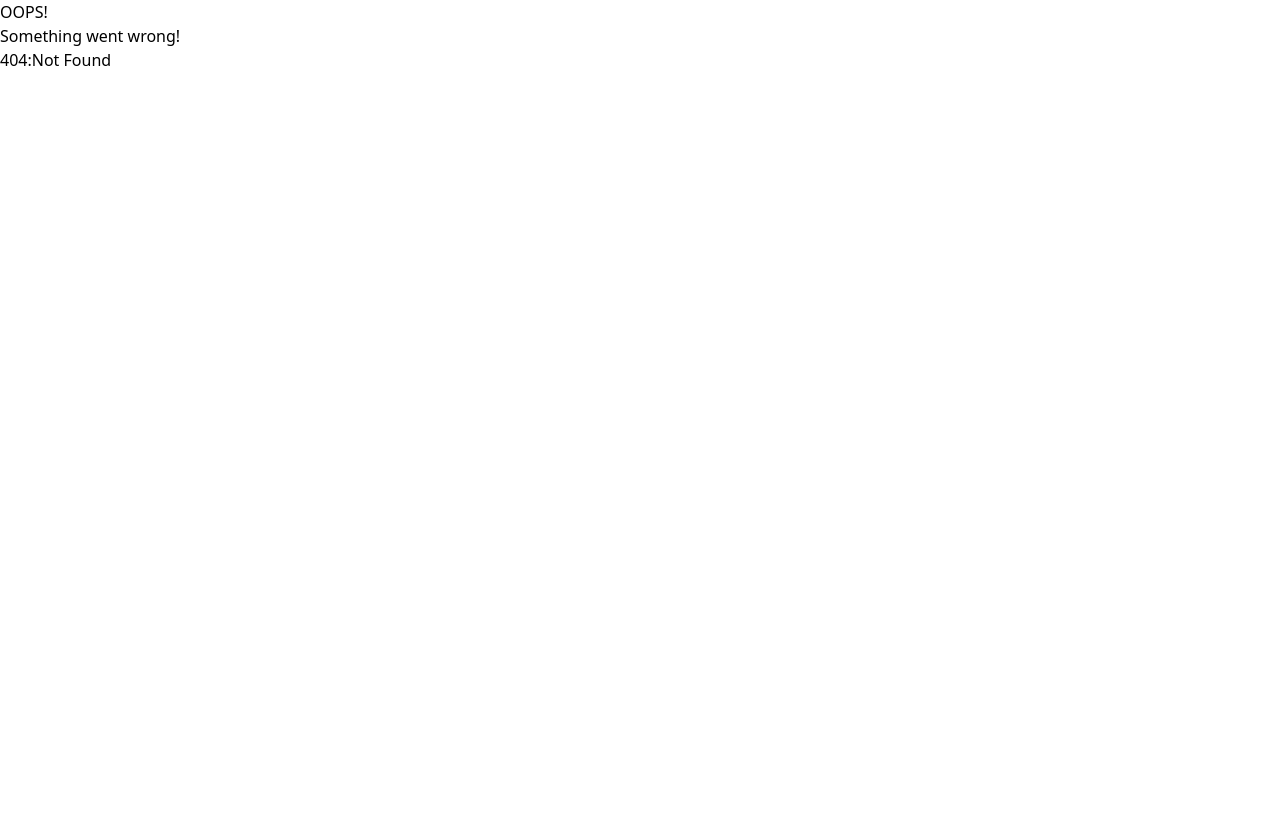
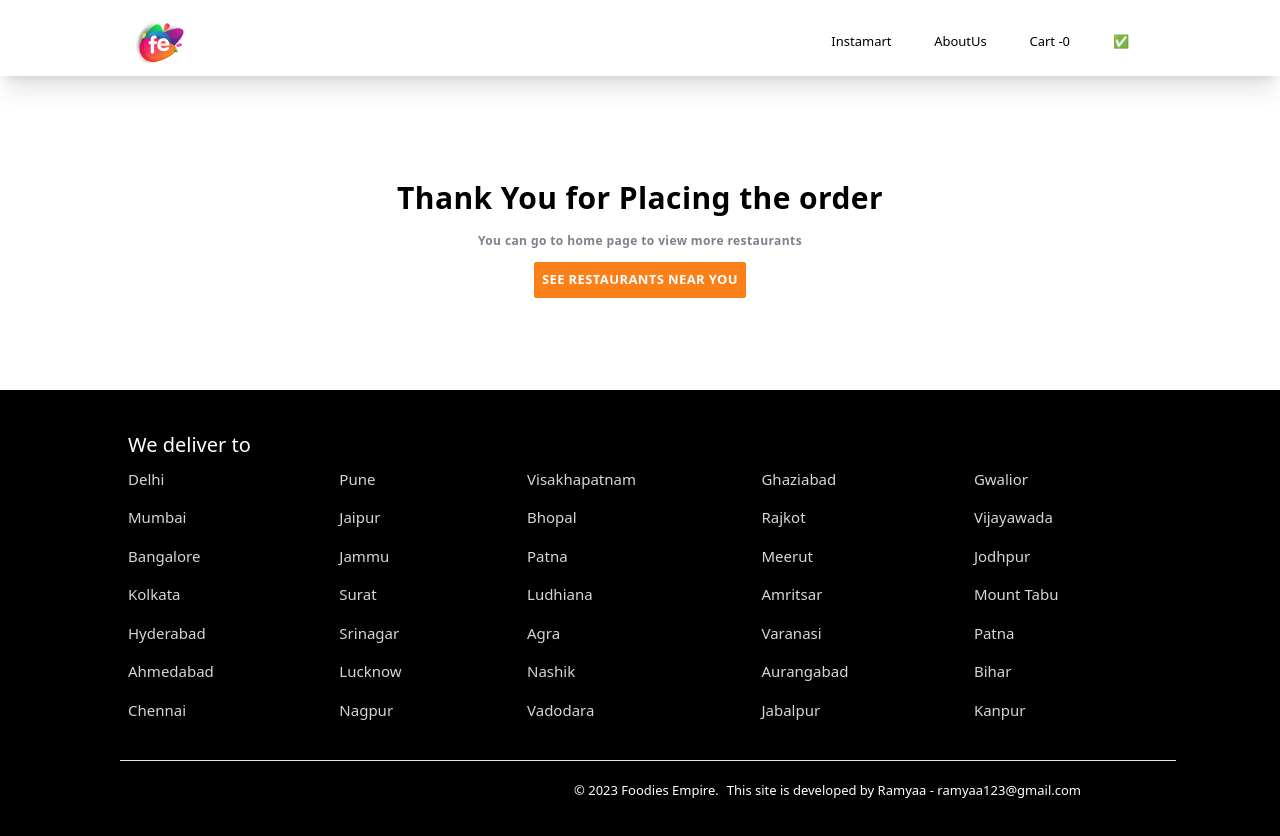
Before and after one commit to dramyaa88/ReactJS, a React (Vite) app: page /thank-you in a window 1280 px wide. Before the commit this address had no page. Shown: the top 836 px of the page. Before the commit the page ends 800 px from the top, so only its background shows below. Built offline with nearby package versions, Linux system fonts and the light colour scheme.

Commit message:
Added Thank you page

```diff
--- a/src/Component/Body.js
+++ b/src/Component/Body.js
@@ -1,85 +1,94 @@
 //import { restaurantList } from "../Constants";
 import { RestaurantCard } from "./RestaurantCard";
-import { useState ,useEffect, useContext} from "react";
-import {Link} from "react-router-dom";
+import { useState, useEffect, useContext } from "react";
+import { Link } from "react-router-dom";
 import Shimmer from "./Shimmer";
 import { UserContext } from "../utils.js/UserContext";
 import { filterData } from "../utils.js/helper";
-
 
 export const Body = () => {
   //const [restaurants, setRestaurants] = useState(restaurantList);
   const [allRestaurants, setAllRestaurants] = useState([]);
   const [filteredRestaurants, setFilteredRestaurantas] = useState([]);
   const [searchText, setSearchText] = useState("");
-    const {user, setUser} = useContext(UserContext);
+  const { user, setUser } = useContext(UserContext);
 
   useEffect(() => {
     getFilteredData();
   }, []);
 
   async function getFilteredData() {
-        const data = await fetch("https://www.swiggy.com/dapi/restaurants/list/v5?lat=12.9351929&lng=77.62448069999999&page_type=DESKTOP_WEB_LISTING");
+    const data = await fetch(
+      "https://www.swiggy.com/dapi/restaurants/list/v5?lat=12.9351929&lng=77.62448069999999&page_type=DESKTOP_WEB_LISTING"
+    );
     const json = await data.json();
     //console.log(json);
     setAllRestaurants(json?.data?.cards[2]?.data?.data?.cards);
     setFilteredRestaurantas(json?.data?.cards[2]?.data?.data?.cards);
   }
 
-    if (!allRestaurants) return null;
-
-    return allRestaurants?.length === 0? (
-        <Shimmer/>
+  return allRestaurants?.length === 0 ? (
+    <Shimmer />
   ) : (
-
-
     <>
-
       <div className="mx-auto max-w-5l  px-30 bottom-3">
         <div class="m-1 text-right ">
-
           <div class="flex m-2   px-20 pt-10">
-
-
             <div class="relative hidden md:block">
               <div class="absolute inset-y-0 left-0 flex items-center pl-3 pointer-events-none">
-
-
-                            <svg class="w-5 h-5 text-gray-500" aria-hidden="true" fill="currentColor" viewBox="0 0 20 20" xmlns="http://www.w3.org/2000/svg"><path fill-rule="evenodd" d="M8 4a4 4 0 100 8 4 4 0 000-8zM2 8a6 6 0 1110.89 3.476l4.817 4.817a1 1 0 01-1.414 1.414l-4.816-4.816A6 6 0 012 8z" clip-rule="evenodd"></path></svg>
+                <svg
+                  class="w-5 h-5 text-gray-500"
+                  aria-hidden="true"
+                  fill="currentColor"
+                  viewBox="0 0 20 20"
+                  xmlns="http://www.w3.org/2000/svg"
+                >
+                  <path
+                    fill-rule="evenodd"
+                    d="M8 4a4 4 0 100 8 4 4 0 000-8zM2 8a6 6 0 1110.89 3.476l4.817 4.817a1 1 0 01-1.414 1.414l-4.816-4.816A6 6 0 012 8z"
+                    clip-rule="evenodd"
+                  ></path>
+                </svg>
                 <span class="sr-only">Search icon</span>
               </div>
-                        <input type="text" id="search-navbar" class=" w-full p-2 m-2 pl-10 text-sm text-gray-900 border border-gray-300 rounded-lg bg-gray-50 focus:ring-blue-500 focus:border-blue-500 dark:bg-gray-700 dark:border-gray-600 dark:placeholder-gray-400 dark:text-white dark:focus:ring-blue-500 dark:focus:border-blue-500" placeholder="Search..." value ={searchText}
-                        onChange = {(e) => {setSearchText(e.target.value)}}/>
+              <input
+                type="text"
+                id="search-navbar"
+                class=" w-full p-2 m-2 pl-10 text-sm text-gray-900 border  rounded-lg bg-gray-50 dark:bg-gray-700   "
+                placeholder="Search..."
+                value={searchText}
+                onChange={(e) => {
+                  setSearchText(e.target.value);
+                }}
+              />
             </div>
 
-                    <button class="p-2 m-2  bg-purple-500 hover:bg-purple-900 text-white rounded-md"
+            <button
+              class="p-2 m-2  bg-purple-500 hover:bg-purple-900 text-white rounded-md"
               onClick={() => {
                 const data = filterData(searchText, allRestaurants);
                 setFilteredRestaurantas(data);
-                        }}>
+              }}
+            >
               Search
             </button>
-
-
           </div>
         </div>
         <div className="Available-Resturants  w-full flex  justify-center items-center">
           <div className="Restaurant-container px-5 flex flex-wrap justify-start border-none w-[90%] mt-[45px]">
             {filteredRestaurants.map((restaurant) => {
-                return(
-
-                    <Link to ={"/restaurant/"+restaurant.data.id} key={restaurant.data.id}>
-                 <RestaurantCard {...restaurant.data } />
+              return (
+                <Link
+                  to={"/restaurant/" + restaurant.data.id}
+                  key={restaurant.data.id}
+                >
+                  <RestaurantCard {...restaurant.data} />
                 </Link>
               );
             })}
           </div>
         </div>
       </div>
-
     </>
   );
-
-
-
 };
--- a/src/Component/Cart1.js
+++ b/src/Component/Cart1.js
@@ -2,20 +2,19 @@ import CartItem from "./CartItem";
 import { IMG_CDN_URL } from "../Constants";
 import EmptyCart from "./EmptyCart";
 import { useSelector } from "react-redux";
+import { Link } from "react-router-dom";
 
 const Cart = () => {
-
   let totalAmount = 0;
 
-  const cartItems = useSelector(store => store.cart.items);
+  const cartItems = useSelector((store) => store.cart.items);
   console.log(cartItems);
 
   cartItems.map((item) => {
-    if(item?.dish?.price !== 0){
-    totalAmount += (item?.dish?.price * item?.qty) / 100;
-    }
-    else{
-      totalAmount += (100 * item?.qty);
+    if (item?.dish?.price == 100) {
+      totalAmount += item?.dish?.price * item?.qty;
+    } else {
+      totalAmount += (item?.dish?.price * item?.qty) / 100;
     }
   });
 
@@ -100,9 +99,11 @@ const Cart = () => {
             </div>
           </div>
           <div className="Place-Order w-[1125px]    p-4">
-            <button className="w-full p-4 bg-[#60b246] rounded-sm text-white text-[20px]">
-              Place Order
-            </button>
+            <Link to="/thank-you">
+              <button className="w-full p-4 bg-[#60b246] rounded-sm text-white text-[20px]">
+                Place Order
+              </button>
+            </Link>
           </div>
         </div>
       </div>
--- /dev/null
+++ b/src/Component/ThankyouPage.js
@@ -0,0 +1,20 @@
+import React from "react";
+import { Link } from "react-router-dom";
+
+const ThankyouPage = () => {
+  return (
+    <div class="font-bold  tracking-wide px-36 text-center pt-20 pb-20 ">
+      <h1 class="text-3xl pt-6 pb-4">Thank You for Placing the order </h1>
+      <p className="text-[12px] text-[#7e808c] ">
+        You can go to home page to view more restaurants
+      </p>
+      <Link to="/">
+        <button className="border-none p-2 text-[13px] bg-[#fc8019] my-3 text-white font-[700] rounded-sm">
+          SEE RESTAURANTS NEAR YOU
+        </button>
+      </Link>
+    </div>
+  );
+};
+
+export default ThankyouPage;
```
Also changed, not shown: src/App.js (+18 -14 lines), src/Component/About.js (+6 -12 lines). Lines whose indentation alone changed are shown as unchanged.
